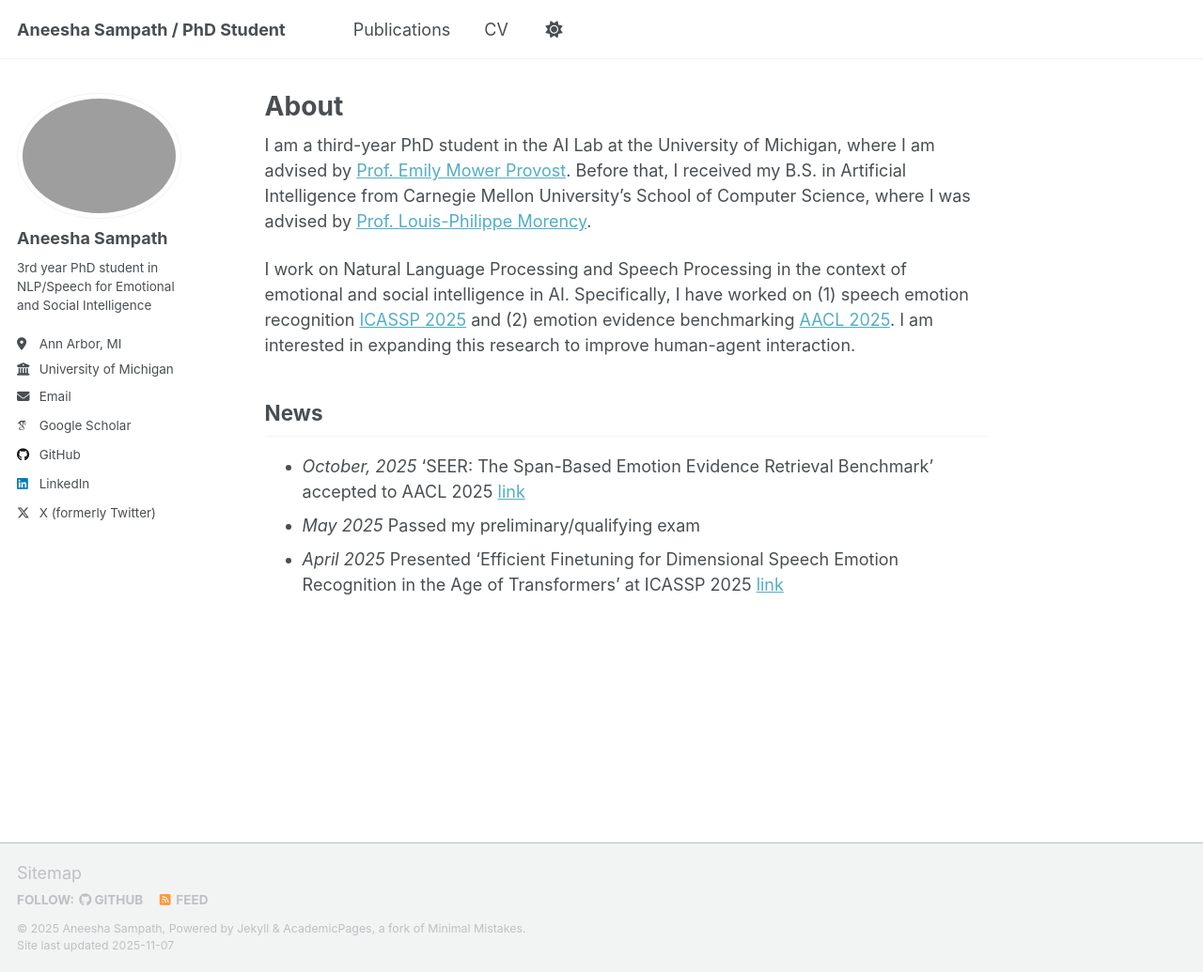
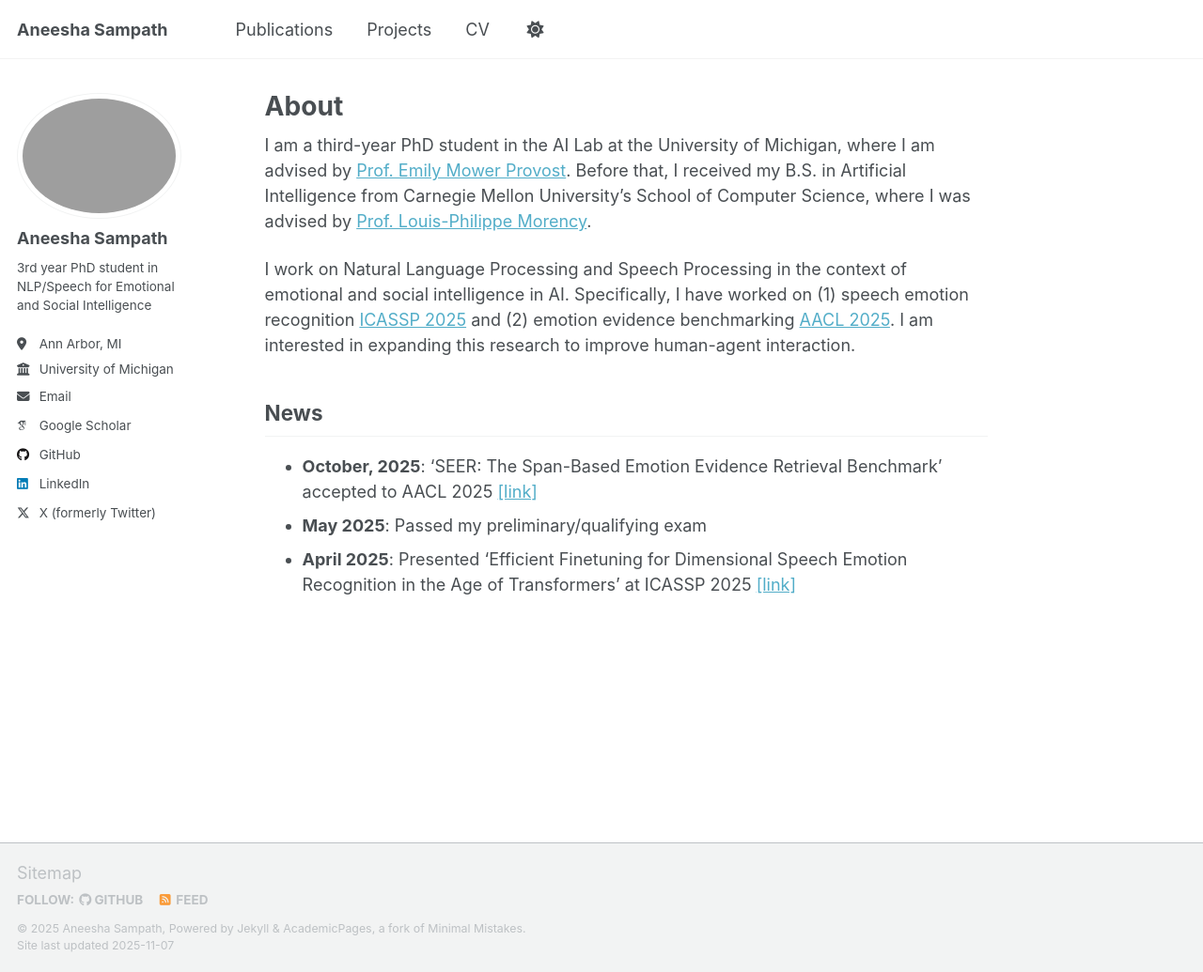
Before and after one commit to asam01/asam01.github.io, a Jekyll site: the page built from _pages/about.md, in a window 1280 px wide and 1035 px high. Shown: the whole window at 94% size. Built offline with Jekyll 4.4.1, drawn with Linux system fonts in a browser that asks for light colours; some web fonts are replaced; a script that is not in the unit is left out.

Commit message:
Add projects page

```diff
--- a/_config.yml
+++ b/_config.yml
@@ -9,7 +9,7 @@
 # Basic Site Settings
 locale                   : "en-US"
 site_theme               : "default" # Currently available options are "default", "air"
-title                    : "Aneesha Sampath / PhD Student"
+title                    : "Aneesha Sampath"
 title_separator          : "-"
 name                     : &name "Aneesha Sampath"
 description              : &description "Aneesha Sampath's academic portfolio"   # Update this with a general description of your site, this is the default if not overridden by a page
--- a/_data/navigation.yml
+++ b/_data/navigation.yml
@@ -10,6 +10,9 @@
 main:
   - title: "Publications"
     url: /publications/
+
+  - title: "Projects"
+    url: /projects/
 
   # - title: "Talks"
   #   url: /talks/
--- a/_pages/about.md
+++ b/_pages/about.md
@@ -16,6 +16,6 @@ I work on Natural Language Processing and Speech Processing in the context of em
 
 News
 ------
-- *October, 2025* 'SEER: The Span-Based Emotion Evidence Retrieval Benchmark' accepted to AACL 2025 [link](https://arxiv.org/abs/2510.03490)
-- *May 2025* Passed my preliminary/qualifying exam
-- *April 2025* Presented 'Efficient Finetuning for Dimensional Speech Emotion Recognition in the Age of Transformers' at ICASSP 2025 [link](https://ieeexplore.ieee.org/abstract/document/10889878)
+- **October, 2025**: 'SEER: The Span-Based Emotion Evidence Retrieval Benchmark' accepted to AACL 2025 [[link]](https://arxiv.org/abs/2510.03490)
+- **May 2025**: Passed my preliminary/qualifying exam
+- **April 2025**: Presented 'Efficient Finetuning for Dimensional Speech Emotion Recognition in the Age of Transformers' at ICASSP 2025 [[link]](https://ieeexplore.ieee.org/abstract/document/10889878)
```
Also changed, not shown: _pages/projects.md (added, +14 -0 lines).
